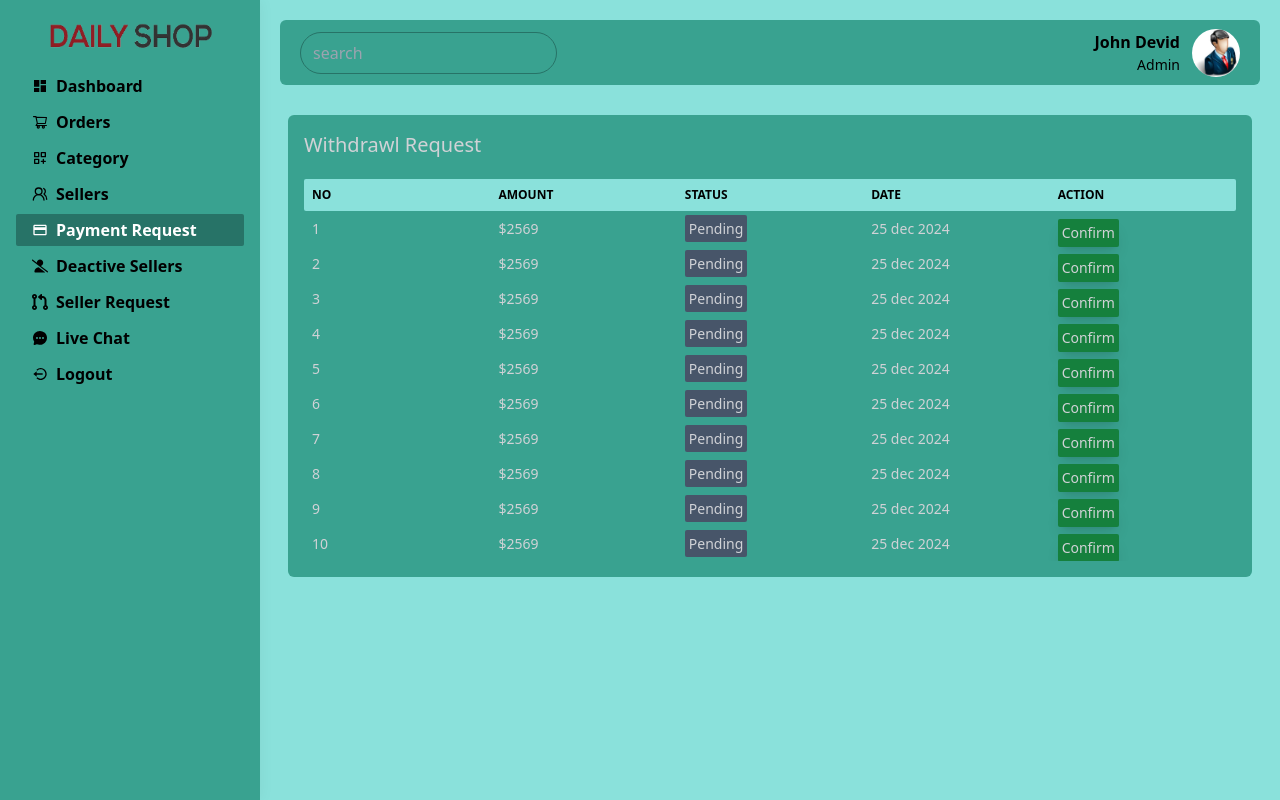
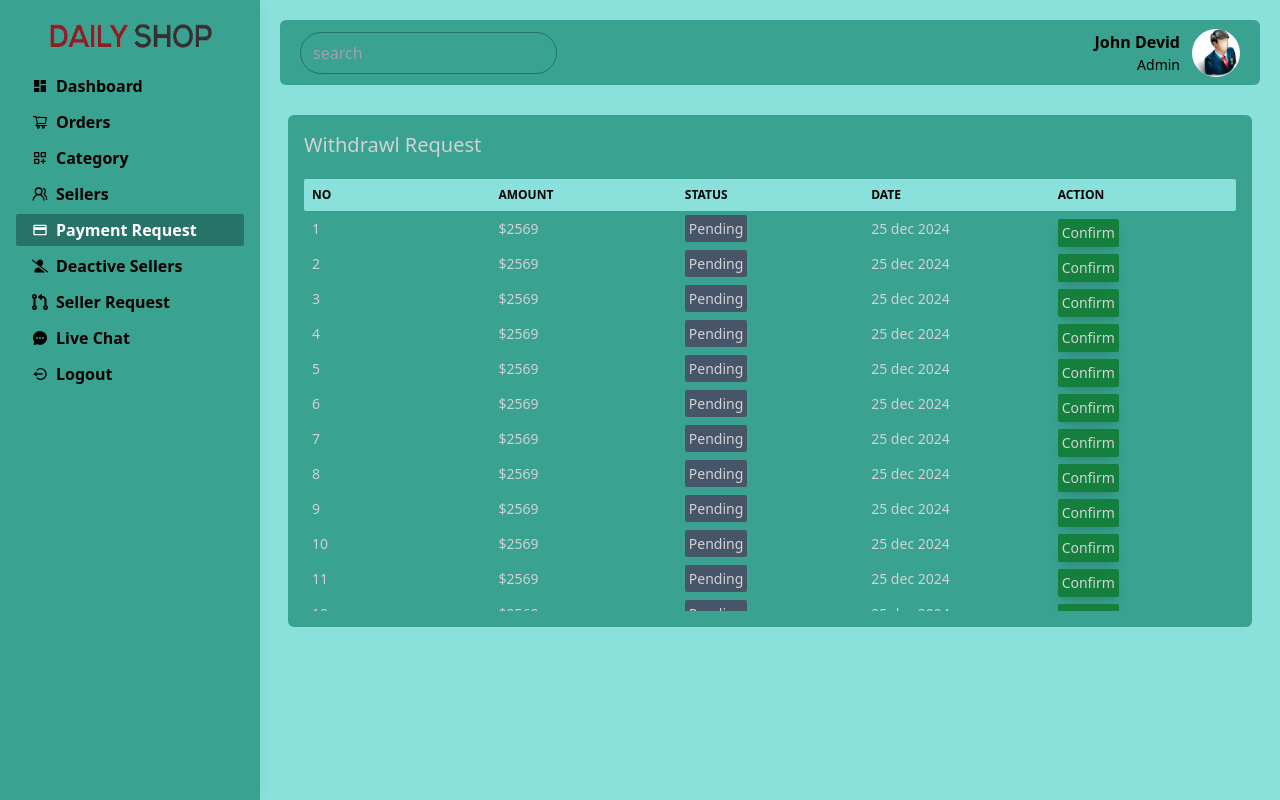
Before and after one commit to Atik2788/e-commerce-project-dashboard, a React (Create React App) app: page /admin/dashboard/payment-request in a window 1280 px wide. Built offline with nearby package versions, Linux system fonts and the light colour scheme.

Commit message:
23.2 done body part of payment request

```diff
--- a/src/views/admin/PaymentRequest.jsx
+++ b/src/views/admin/PaymentRequest.jsx
@@ -53,8 +53,8 @@ const PaymentRequest = () => {
                 <List
                 style={{minWidth: '340px'}}
                 className="List"
-                height={350}
-                itemCount={10}
+                height={400}
+                itemCount={100}
                 itemSize={35}
                 outerElementType={outerElementType}
                 >
```
